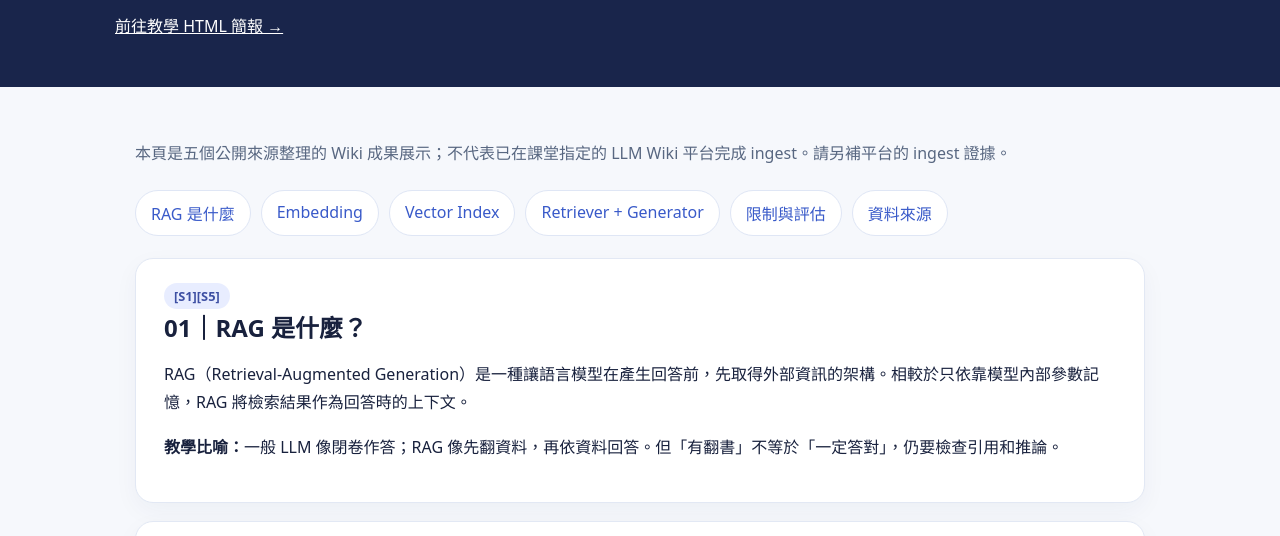
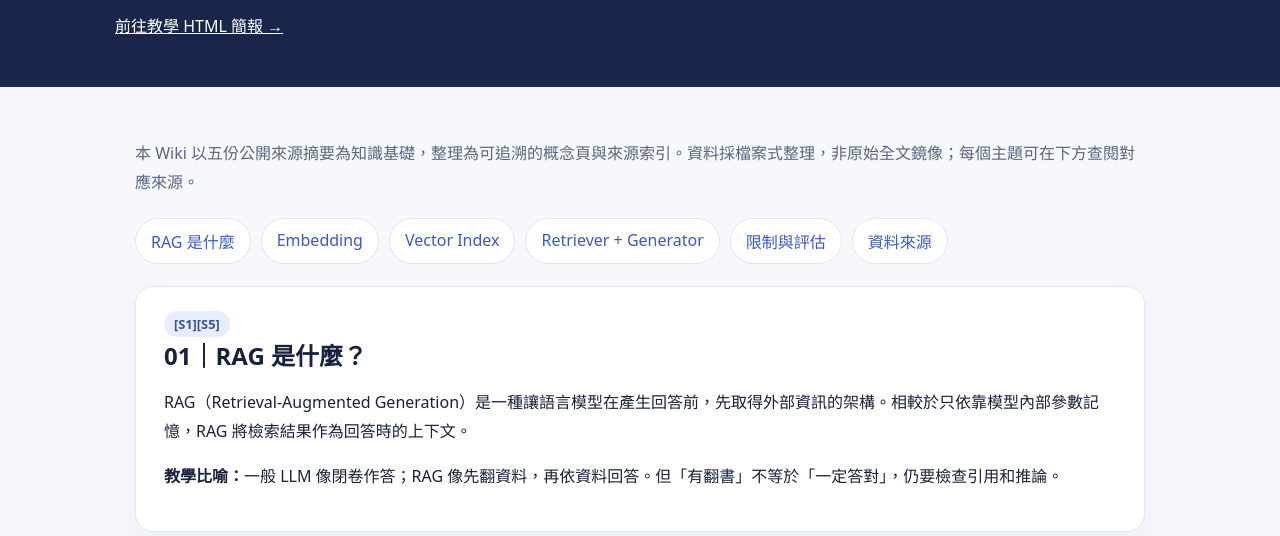
Before and after one commit to Ting-liu0103/calm-event-helper, a plain HTML site: page rag-wiki-slides/wiki/index.html in a window 1280 px wide. Shown: the part 208-744 px from the top of the page. Drawn offline with Linux system fonts and the light colour scheme.

Commit message:
docs(hw10): polish teacher-facing report and record confirmed browser tests

```diff
--- a/rag-wiki-slides/wiki/index.html
+++ b/rag-wiki-slides/wiki/index.html
@@ -1,6 +1,6 @@
 <!doctype html><html lang="zh-Hant"><head><meta charset="utf-8"><meta name="viewport" content="width=device-width,initial-scale=1"><title>RAG Wiki｜知識庫成果</title><style>
 :root{font-family:system-ui,"Microsoft JhengHei",sans-serif;color:#18213d;background:#f6f8fc}*{box-sizing:border-box}body{margin:0}header{background:#19254b;color:white;padding:50px max(5%,calc((100% - 1050px)/2))}h1{font-size:clamp(2rem,5vw,3.2rem);margin:10px 0}header p{color:#d3ddf6}main{max-width:1050px;margin:auto;padding:36px 20px}nav{display:flex;gap:10px;flex-wrap:wrap;margin:22px 0}a{color:#395ac9}nav a{background:white;padding:10px 15px;border-radius:30px;text-decoration:none;border:1px solid #dfe6f5}section{background:white;padding:24px 28px;border:1px solid #e2e8f4;border-radius:18px;margin:18px 0;box-shadow:0 8px 24px #1424520b}h2{margin:0 0 12px}p,li{line-height:1.8}small,.muted{color:#586781}.tag{display:inline-block;background:#e8edff;color:#3d4fa3;border-radius:30px;padding:4px 10px;font-size:.8rem;font-weight:bold}footer{padding:24px;text-align:center;color:#586781}code{background:#eef1fa;padding:3px 6px;border-radius:6px}@media(max-width:600px){section{padding:20px}}
-</style></head><body><header><div class="tag">HW10 · WIKI CONTENT EXPORT</div><h1>RAG 入門 Wiki</h1><p>從檢索文件、Embedding、向量索引到有根據的回答：給第一次接觸 RAG 的學習者。</p><a href="../slides/" style="color:white">前往教學 HTML 簡報 →</a></header><main><p class="muted">本頁是五個公開來源整理的 Wiki 成果展示；不代表已在課堂指定的 LLM Wiki 平台完成 ingest。請另補平台的 ingest 證據。</p><nav><a href="#rag">RAG 是什麼</a><a href="#embed">Embedding</a><a href="#index">Vector Index</a><a href="#flow">Retriever + Generator</a><a href="#quality">限制與評估</a><a href="#sources">資料來源</a></nav>
+</style></head><body><header><div class="tag">HW10 · WIKI CONTENT EXPORT</div><h1>RAG 入門 Wiki</h1><p>從檢索文件、Embedding、向量索引到有根據的回答：給第一次接觸 RAG 的學習者。</p><a href="../slides/" style="color:white">前往教學 HTML 簡報 →</a></header><main><p class="muted">本 Wiki 以五份公開來源摘要為知識基礎，整理為可追溯的概念頁與來源索引。資料採檔案式整理，非原始全文鏡像；每個主題可在下方查閱對應來源。</p><nav><a href="#rag">RAG 是什麼</a><a href="#embed">Embedding</a><a href="#index">Vector Index</a><a href="#flow">Retriever + Generator</a><a href="#quality">限制與評估</a><a href="#sources">資料來源</a></nav>
 <section id="rag"><span class="tag">[S1][S5]</span><h2>01｜RAG 是什麼？</h2><p>RAG（Retrieval-Augmented Generation）是一種讓語言模型在產生回答前，先取得外部資訊的架構。相較於只依靠模型內部參數記憶，RAG 將檢索結果作為回答時的上下文。</p><p><b>教學比喻：</b>一般 LLM 像閉卷作答；RAG 像先翻資料，再依資料回答。但「有翻書」不等於「一定答對」，仍要檢查引用和推論。</p></section>
 <section id="embed"><span class="tag">[S2][S4]</span><h2>02｜Embedding 與語意搜尋</h2><p>Embedding 模型會把文字轉成數值向量，讓系統以向量相似度找出可能相關的段落。語意搜尋可找出用詞不同但意義相近的句子，不限於字面關鍵字完全相同。</p><p>EmbeddingGemma 是一種文字 embedding 模型；模型選擇、文件長度與語言特性會影響檢索效果。相似度只代表「可能相關」，不代表內容可信或答案正確。</p></section>
 <section id="index"><span class="tag">[S3]</span><h2>03｜Vector Index 與 FAISS</h2><p>大量向量需要有效率的搜尋方式。FAISS 提供向量相似搜尋與索引方法；不同索引設計在速度、記憶體與搜尋精度之間有不同取捨。</p><p>一份文件可能切成多個 chunk，再各自產生 embedding。chunk 太大會混合多個主題；太小則可能失去必要上下文。</p></section>
```
Also changed, not shown: 4 other files.
